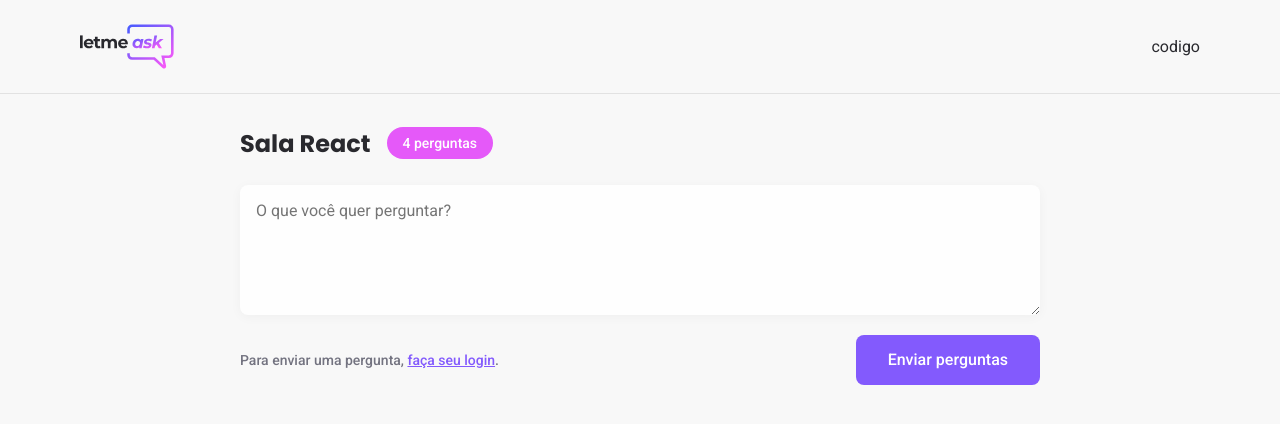
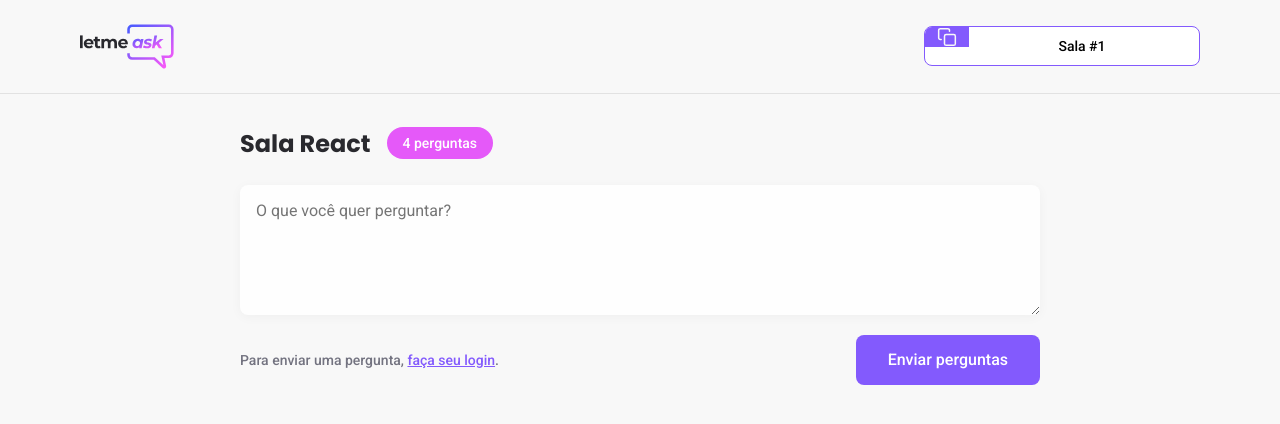
Before and after one commit to AloisioFernandes/NLW6-Together-React, a React (Create React App) app in the folder letmeask/: page /rooms/1 in a window 1280 px wide. Shown: the top 424 px of the page. Built offline with nearby package versions, Linux system fonts and the light colour scheme; no server answers.

Commit message:
Página de sala.

```diff
--- /dev/null
+++ b/letmeask/src/components/RoomCode.tsx
@@ -0,0 +1,22 @@
+import copyImg from '../assets/images/copy.svg'
+
+import '../styles/room-code.scss'
+
+type RoomCodeProps = {
+  code: string;
+}
+
+export function RoomCode(props: RoomCodeProps) {
+  function copyRoomCodeToClipBoard() {
+    navigator.clipboard.writeText(props.code)
+  }
+
+  return (
+    <button className="room-code" onClick={copyRoomCodeToClipBoard}>
+      <div>
+        <img src={copyImg} alt="Copy room code" />
+      </div>
+      <span>Sala #{props.code}</span>
+    </button>
+  )
+}
--- a/letmeask/src/pages/Room.tsx
+++ b/letmeask/src/pages/Room.tsx
@@ -1,16 +1,25 @@
+import { useParams } from 'react-router-dom'
+
 import logoImg from '../assets/images/logo.svg'
 
 import { Button } from '../components/Button'
+import { RoomCode } from '../components/RoomCode'
 
 import '../styles/room.scss'
 
+type RoomParams = {
+  id: string;
+}
+
 export function Room() {
+  const params = useParams<RoomParams>()
+
   return (
     <div id="page-room">
       <header>
         <div className="content">
           <img src={logoImg} alt="Letmeask" />
-          <div>codigo</div>
+          <RoomCode code={params.id} />
         </div>
       </header>
 
--- /dev/null
+++ b/letmeask/src/styles/room-code.scss
@@ -0,0 +1,29 @@
+.room-code {
+  height: 40px;
+  border-radius: 8px;
+  overflow: hidden;
+
+  background: #FFF;
+  border: 1px solid #835afd;
+  cursor: pointer;
+
+  display: flex;
+
+  div {
+    background: #835afd;
+    padding: 0 12px;
+    display: flex;
+    justify-content: center;
+    align-items: center;
+  }
+
+  span {
+    display: block;
+    align-self: center;
+    flex: 1;
+    padding: 0 16px 0 12px;
+    width: 230px;
+    font-size: 14px;
+    font-weight: 500;
+  }
+}
```
